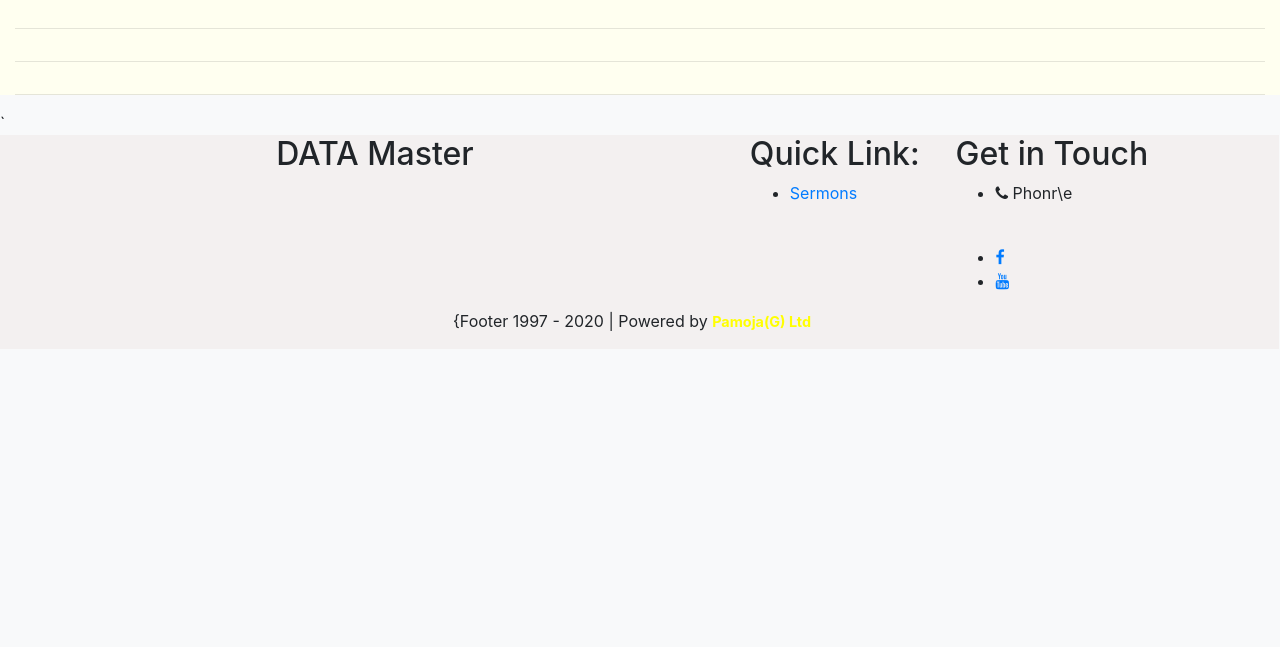
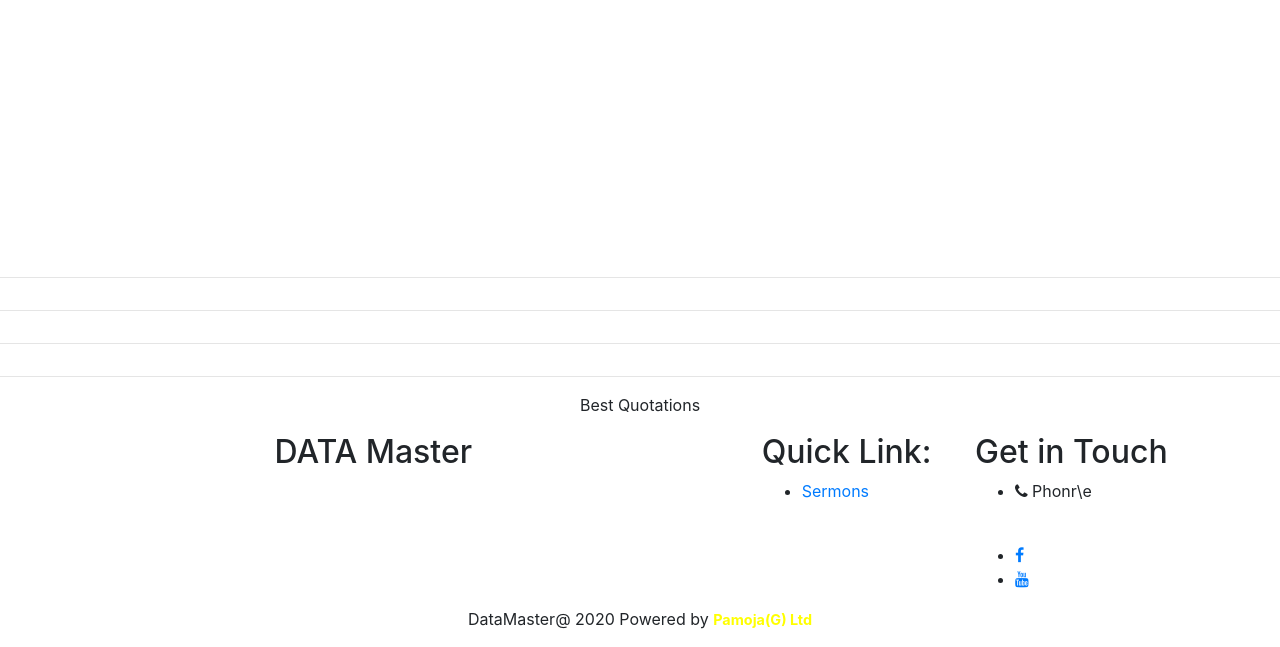
Before and after one commit to Dihfahsih1/datamaster-site, a Django app: page / in a window 1280 px wide. Shown: the part 489-1136 px from the top of the page. Before the commit the page ends 820 px from the top, so only its background shows below. Run offline with Django 3.2, Linux system fonts and the light colour scheme; some libraries are stand-ins or nearby versions.

Commit message:
designing  took me several hours

```diff
--- a/datamasterapp/templates/base.html
+++ b/datamasterapp/templates/base.html
@@ -42,7 +42,8 @@
     <link rel="stylesheet" href="{% static 'css/front/animate.css' %}">
     <link rel="stylesheet" href="{% static 'css/front/meanmenu.css' %}">
     <link rel="stylesheet" href="{% static 'css/front/jquery.fancybox.min.css' %}">
-    <link rel="stylesheet" href="{% static 'css/front/theme/slate-gray.css' %}">
+    <!-- <link rel="stylesheet" href="{% static 'css/front/theme/slate-gray.css' %}"> -->
+    <link rel="stylesheet" href="{% static 'css/front/theme/light-sea-green.css' %}" >
     <link rel="stylesheet" href="{% static 'css/front/responsive.css' %}">
     <link rel="stylesheet" href="{% static 'css/style.min.css' %}">
     <link rel="stylesheet" href="{% static 'css/top_header.css' %}">
@@ -50,43 +51,14 @@
     <script src="{% static 'js/front/jquery-ui.js' %}"></script>
     <script src="{% static 'js/jquery.validate.js' %}"></script>
     {% endblock stylesheets %}
-
-
-    <style>
-        .carousel-inner img {
-            width: 100%;
-            height: 100%;
-        }
-    </style>
-
     {% endblock head %}
 
 </head>
 
-<body style="background-color: #f8f9fa;">
+<body>
 
     <header>
-        <div class="header-top-area">
-            <div class="container">
-                <div class="row">
-                    <div class="col-lg-9 col-md-8 col-sm-12 col-12 hta-left">
-                        <div class="hta-box">
-                            <p class="text"><b>DATA MASTER</b></p>
-                        </div>
-                        <div class="hta-box">
-                            <span class="icon"><i class="fa fa-phone"></i></span>
-                            <p class="text">Call us :</p>
-                        </div>
-                        <div class="hta-box">
-                            <span class="icon"><i class="fa fa-envelope"></i></span>
-                            <p class="text">Email us :  </p>
-                        </div>
-                    </div>
-                </div>
-            </div>
-        </div>
         <div class="header-bottom-area">
-            <div class="container-fluid">
             <div class="row">
                 <div class="col-lg-1">
                     <div class="logo">
@@ -100,7 +72,7 @@
                     <div class="menu">
                         <nav id="mobile_menu_active">
                             <ul id="menu">
-                                    <li><a href="#">Features <span class="icon fa fa-chevron-down"></span></a>
+                                <li><a href="#"><b style="color:black">Features</b><span class="icon fa fa-chevron-down"></span></a>
                                     <ul class="drop">
                                         <li><a href="#">Estimates</a></li>
                                         <li><a href="#">Billing</a></li>
@@ -108,8 +80,8 @@
                                         <li><a href="#">Reporting</a></li>
                                     </ul>
                                 </li>
-                                    <li><a href="#">Help</a></li>
-                                    <li><a href="#">Blog</a></li>
+                                <li><a href="#"><b style="color:black">Help</b></a></li>
+                                <li><a href="#"><b style="color:black">Blog</b></a></li>
 
                             </ul>
                         </nav>
@@ -118,15 +90,23 @@
 
             </div>
         </div>
+        <div class="header-top-area" style="height:450px;">
+            <h1 style="text-align: center;  font-family:Candara, Sans-Serif; font-size:32px; ">
+                Best Online Business Quotation Maker</h1>
+            <br>
+            <h5 style="text-align: center;">Sets you stress-free to lead your business!</h5><br />
+            <p style="text-align: center;"><a href="#" class="btn crose-btn" data-animation="fadeInUp" data-delay="700ms">Request Now
+            </a></p>
         </div>
     </header>
     {% block content %}
     {% endblock content %}
-    <!-- footer content -->`
-    <div class="row" style="margin-right: 1px;">
-        <div class="col-lg-12" style="background-color: #f3f0f0">
-            <footer class="container-fluid">
-                <div class="footer-top-area" id="program">
+    <div class="footer-bottom-area">
+    <p class="copyright" style="text-align: center;">
+       Best Quotations
+    </p>
+    </div>
+    <div class="footer-top-area">
         <div class="container-fluid">
             <div class="row">
                 <div class="col-lg-7">
@@ -157,7 +137,6 @@
                                 Phonr\e
 
                             </li>
-
                         </ul><br>
                         <ul class="social">
                             <li><a href="#" target="_blank"><i class="fa fa-facebook"></i></a>
@@ -173,19 +152,11 @@
         </div>
     </div>
     <div class="footer-bottom-area">
-                    <div class="container text-center">
-
-                        <p class="copyright">
-                            {Footer 1997
-                            <script>new Date().getFullYear() > 2010 && document.write(" - " + new Date().getFullYear());</script>
-                            | Powered by<a href="#" target="_blank"> <b
-                                    style="font-size: 90%; color: yellow"> Pamoja(G) Ltd</b></a>
+        <p class="copyright" style="text-align: center;">
+            DataMaster@
+            <script>new Date().getFullYear() > 2010 && document.write(+ new Date().getFullYear());</script>
+            Powered by<a href="#" target="_blank"> <b style="font-size: 90%; color: yellow"> Pamoja(G) Ltd</b></a>
         </p>
-                    </div>
-
-                </div>
-            </footer>
-        </div>
     </div>
     <!-- Scripts -->
     <script src="{% static 'vendors/jquery-ui/jquery-ui.js' %}"></script>
--- a/datamasterapp/templates/home.html
+++ b/datamasterapp/templates/home.html
@@ -1,30 +1,26 @@
 {% extends 'base.html' %}
 {% block content %}
 {% load static  %}
-<div class=" container justify-content-center" style="max-width: 1333px; background-color:ivory;">
-    <div class="row">
 
-    </div>
 
     <hr />
     <!-------------------------------------------About Pamoja with sliding Images---------------------------------------------->
-    <div class="row" style="margin-right: 1px;">
+    <div class="row">
 
     </div>
     <hr />
     <!-----------------------------------------Social Media Section------------------------------------------------->
-    <div class="row" style="margin-right: 1px;">
+    <div class="row">
 
     </div>
     <hr />
     <!-----------------------------------------Website Feedback------------------------------------------------->
-    <div class="row" style="margin-right: 1px;">
+    <div class="row">
 
     </div>
 
     <hr />
 
     <!------------------------------------------------Website Footer----------------------------------------------->
-</div>
-</div>
+
 {% endblock %}
```
Lines whose indentation alone changed are shown as unchanged.
